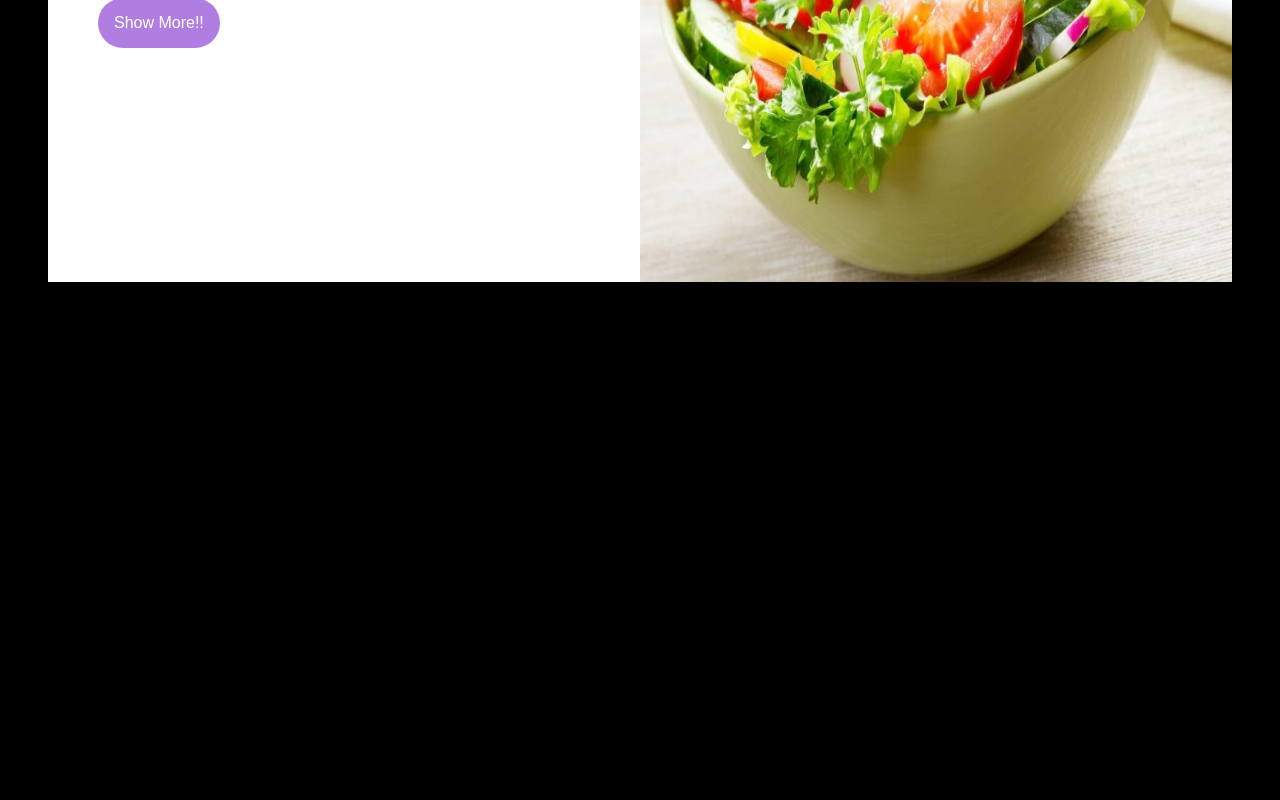
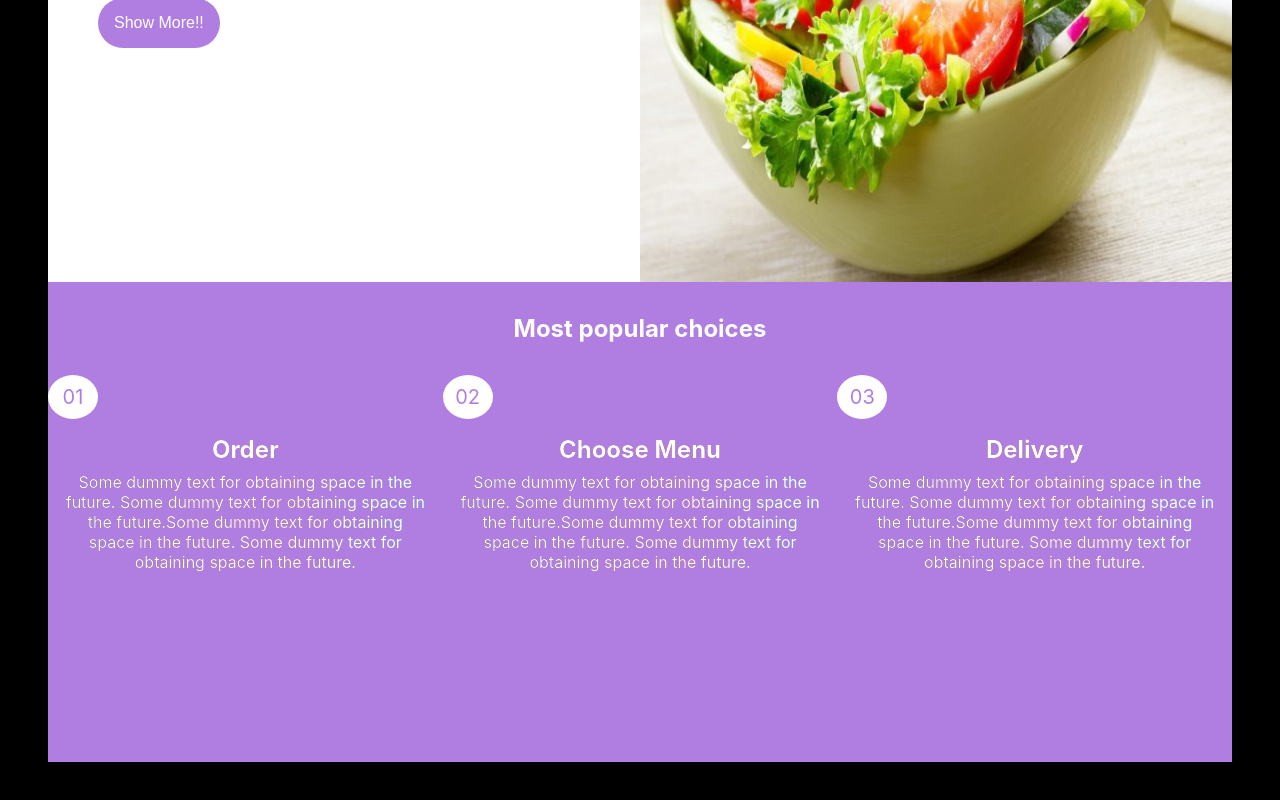
Before and after one commit to Lurr2/Healthy-restaurant, a React (Create React App) app: page / in a window 1280 px wide. Shown: the part 2086-2886 px from the top of the page. Before the commit the page ends 2416 px from the top, so only its background shows below. Built offline with nearby package versions, Linux system fonts and the light colour scheme.

Commit message:
Added order part

```diff
--- a/src/App.js
+++ b/src/App.js
@@ -4,6 +4,8 @@ import PopularMenu from "./components/Layout/PopularMenu";
 import NavigationBar from "./components/Navigation/NavigationBar";
 import Promo from "./components/Layout/Promo";
 import './css/base.module.scss';
+import Order from "./components/Order/Order";
+
 
 
 function App() {
@@ -13,6 +15,7 @@ function App() {
       <Header/>
       <PopularMenu/>
       <Promo/>
+      <Order/>
     </Fragment>
   );
 }
--- a/src/components/Order/Order.js
+++ b/src/components/Order/Order.js
@@ -1,14 +1,33 @@
-import React from 'react';
+
 import classes from './Order.module.scss';
+import OrderCard from '../common/OrderCard/OrderCard';
 
 const Order = () => {
+    const OrderData = [
+        {id: `01`, title: `Order`, text: `Some dummy text for obtaining space in the future. Some dummy text for obtaining space in the future.Some dummy text for obtaining space in the future. Some dummy text for obtaining space in the future.`},
+        {id: `02`, title: `Choose Menu`, text: `Some dummy text for obtaining space in the future. Some dummy text for obtaining space in the future.Some dummy text for obtaining space in the future. Some dummy text for obtaining space in the future.`},
+        {id: `03`, title: `Delivery`, text: `Some dummy text for obtaining space in the future. Some dummy text for obtaining space in the future.Some dummy text for obtaining space in the future. Some dummy text for obtaining space in the future.`}
+    ]
+
     return (
-    <section>
+
+    <section className={classes.container}>
         <div>
+            <h1 className={classes.container_heading}>Most popular choices</h1>
+            <div className={classes.OrdercardContainer}>
+                {OrderData.map(someOrder => (
+                    <OrderCard OrderList={someOrder}/>
+                ))}
+            </div>
 
         </div>
+
     </section>
+
     );
+
 };
 
+
+
 export default Order;
--- a/src/components/Order/Order.module.scss
+++ b/src/components/Order/Order.module.scss
@@ -0,0 +1,16 @@
+@import '../../css/variables.module.scss';
+.container {
+    height: 60vh;
+    background-color: $color-secondary-dark;
+    padding-top: 2rem;
+
+    &_heading {
+        color: $color-white;
+        margin-bottom: 2rem;
+        text-align: center;
+    }
+}
+.OrdercardContainer {
+    display: flex;
+    justify-content: center;
+}
--- /dev/null
+++ b/src/components/common/OrderCard/OrderCard.js
@@ -0,0 +1,19 @@
+import React from 'react';
+import classes from './OrderCard.module.scss';
+
+const OrderCard = OrderList => {
+    const OrderItem = OrderList.OrderList;
+    return (
+        <div className={classes.container}>
+            <div className={classes.numberId}>
+                {OrderItem.id}
+            </div>
+            <div className={classes.text}>
+                <h2>{OrderItem.title}</h2>
+                <p className={classes.space}>{OrderItem.text}</p>
+            </div>
+        </div>
+    );
+};
+
+export default OrderCard;
--- /dev/null
+++ b/src/components/common/OrderCard/OrderCard.module.scss
@@ -0,0 +1,27 @@
+@import '../../../css/variables.module.scss';
+.container {
+color: $color-white;
+text-align: center;
+margin: 0 auto;
+}
+
+.numberId {
+    width: 50px;
+    border-radius: 50%;
+    padding: 10px;
+    background: #fff;
+    color: $color-secondary-dark;
+    font-size: 20px;
+    justify-content: center;
+
+}
+
+.text{
+
+        background: $color-special-title;
+        background-clip: text;
+        padding: 1rem;
+}
+.space {
+    padding: .5rem 0 ;
+}
```
